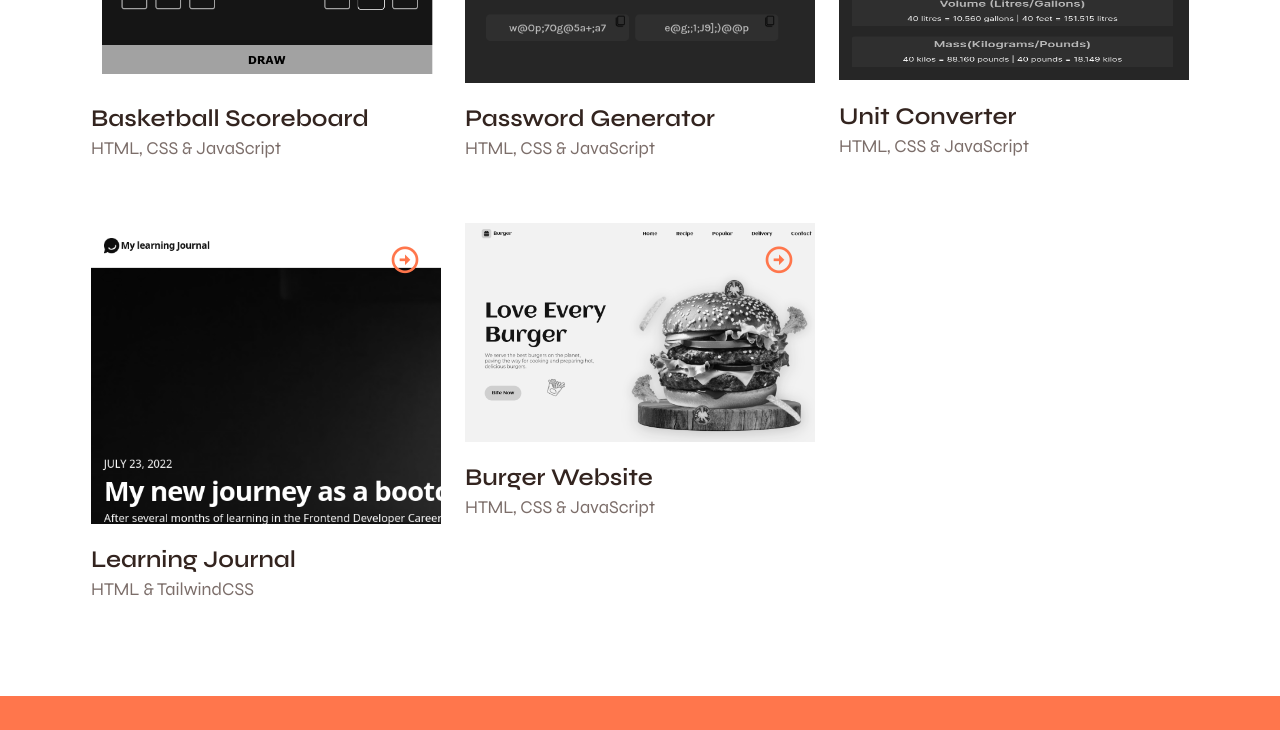
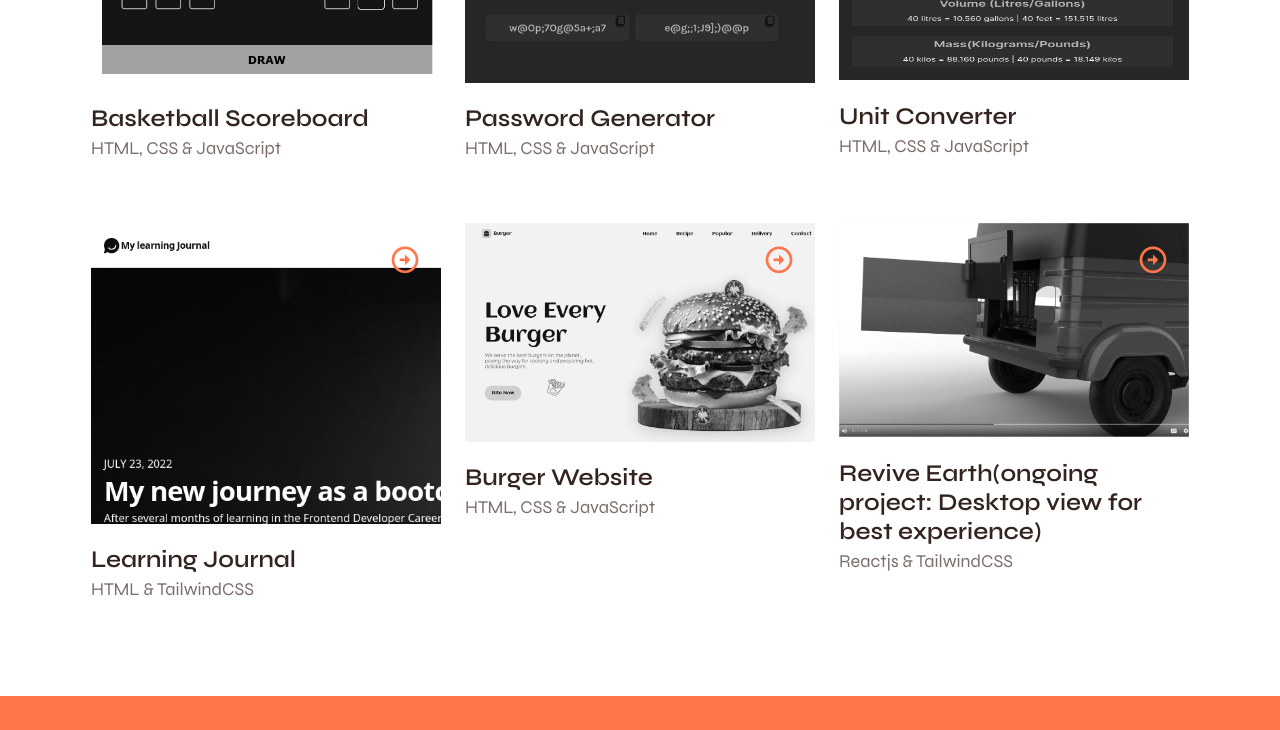
Before and after one commit to MADES99/portfolio, a plain HTML site: page work.html in a window 1280 px wide. Shown: the part 438-1168 px from the top of the page. Drawn offline with nearby package versions, Linux system fonts and the light colour scheme.

Commit message:
new project added

```diff
--- a/work.html
+++ b/work.html
@@ -112,6 +112,16 @@
                   <h2 class="work__title">Burger Website</h2>
                   <span class="work__subtitle">HTML, CSS & JavaScript</span>
                </article>
+
+               <article class="work__card">
+                  <a href="https://revive-earth.vercel.app/" target="_blank"  class="work__link">
+                     <img src="assets/img/Electric.png" alt="image" class="work__img">
+                     <i class="ri-arrow-right-circle-line work__icon"></i>
+                  </a>
+
+                  <h2 class="work__title">Revive Earth(ongoing project: Desktop view for best experience)</h2>
+                  <span class="work__subtitle">Reactjs & TailwindCSS</span>
+               </article>
             </div>
          </section>
       </main>
```
Also changed, not shown: about.html (+1 -0 lines), assets/img/Electric.png (added).
